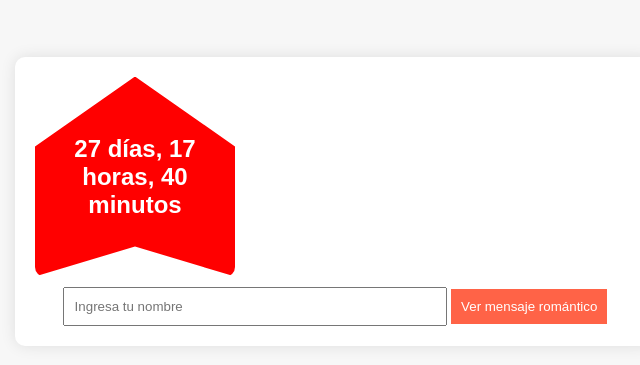
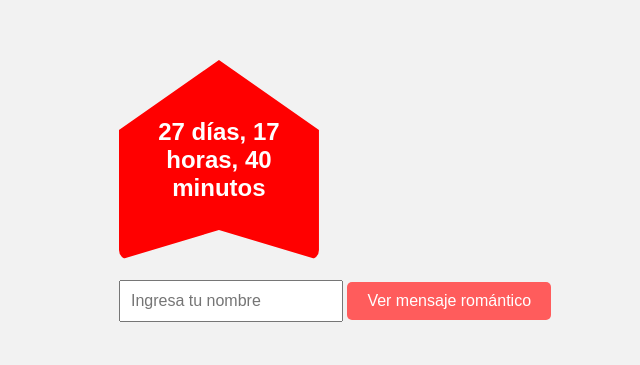
Before and after one commit to N3t4nel/JupaD-N, a plain HTML site: page index.html in a window 1280 px wide. Shown: the part 199-564 px from the top of the page, without its empty margins (305-945 px from the left). Drawn offline with Linux system fonts and the light colour scheme.

Commit message:
Update styles.css

```diff
--- a/styles.css
+++ b/styles.css
@@ -1,25 +1,21 @@
-body {
-    font-family: Arial, sans-serif;
+/* Asegúrate de que el contenedor y el cuerpo de la página ocupen toda la ventana */
+body, html {
+    margin: 0;
+    padding: 0;
+    height: 100%;
     display: flex;
     justify-content: center;
     align-items: center;
-    height: 100vh;
-    margin: 0;
-    background-color: #f7f7f7;
-    color: #333;
+    font-family: Arial, sans-serif;
+    background-color: #f2f2f2;
 }
 
+/* Estilo del contenedor */
 .container {
     text-align: center;
-    background-color: white;
-    padding: 20px;
-    border-radius: 10px;
-    box-shadow: 0 0 15px rgba(0, 0, 0, 0.1);
-    width: 90%;
-    max-width: 600px;
 }
 
-/* Estilo para el recuadro de la cuenta regresiva */
+/* Estilo para el recuadro de la cuenta regresiva (en forma de corazón) */
 #countdown {
     width: 200px;
     height: 200px;
@@ -34,33 +30,30 @@ body {
     border-radius: 10px;
 }
 
+/* Estilo del input */
+input[type="text"] {
+    margin-top: 20px;
+    padding: 10px;
+    font-size: 16px;
+    width: 200px;
 }
 
-.message-section {
-    margin-top: 20px;
+/* Estilo del botón */
+button {
+    margin-top: 10px;
+    padding: 10px 20px;
+    font-size: 16px;
+    cursor: pointer;
+    border: none;
+    background-color: #ff5c5c;
+    color: white;
+    border-radius: 5px;
 }
 
-input {
-    padding: 10px;
-    width: 60%;
-    margin-top: 10px;
+/* Estilo del mensaje */
+#message {
+    margin-top: 20px;
+    font-size: 18px;
+    font-style: italic;
+    color: #555;
 }
-
-button {
-    padding: 10px;
-    background-color: #FF6347;
-    color: white;
-    border: none;
-    cursor: pointer;
-    margin-top: 10px;
-}
-
-button:hover {
-    background-color: #FF4500;
-}
-
-p {
-    margin-top: 20px;
-    font-size: 1.2rem;
-    color: #FF6347;
-}
```
